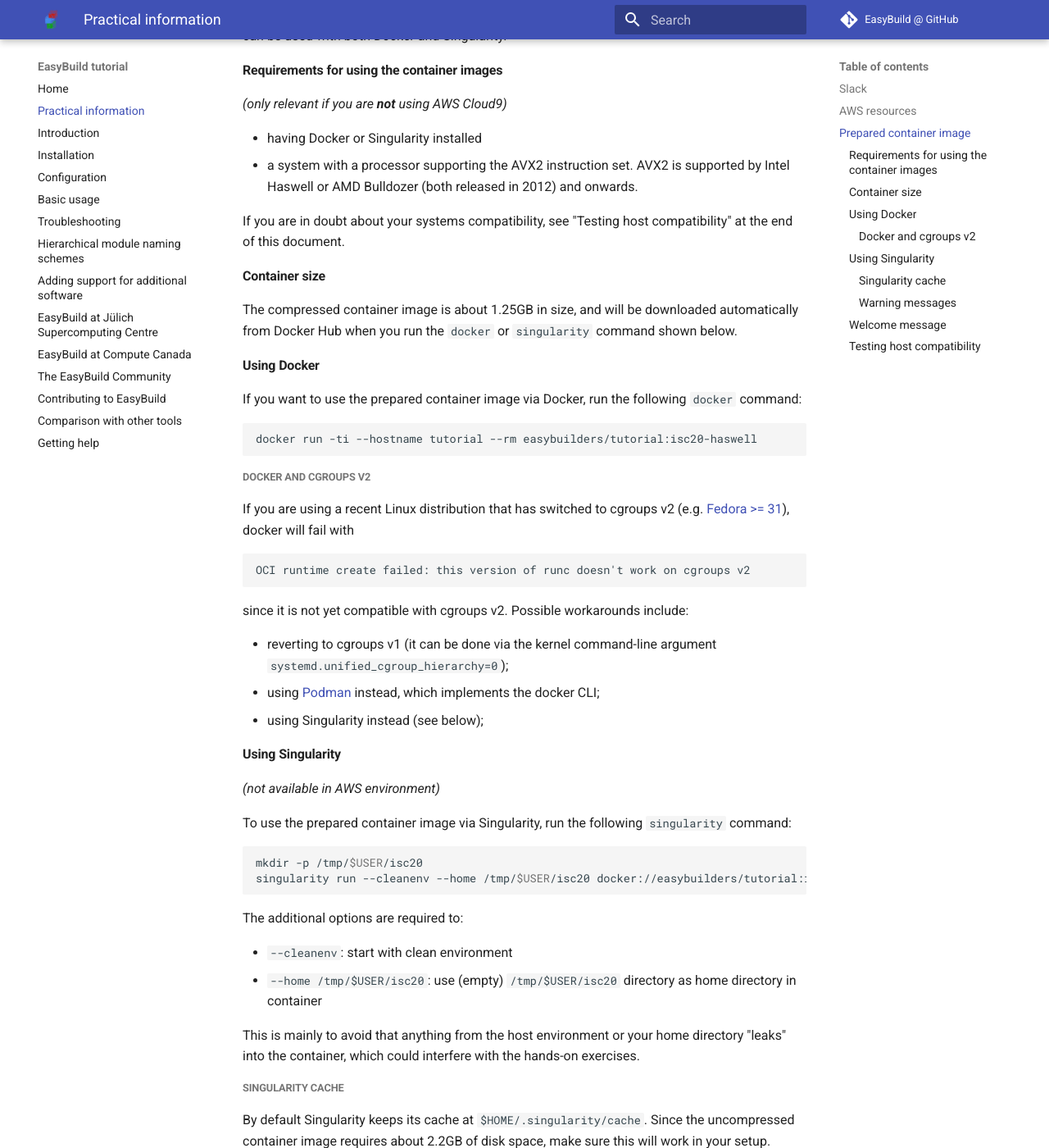
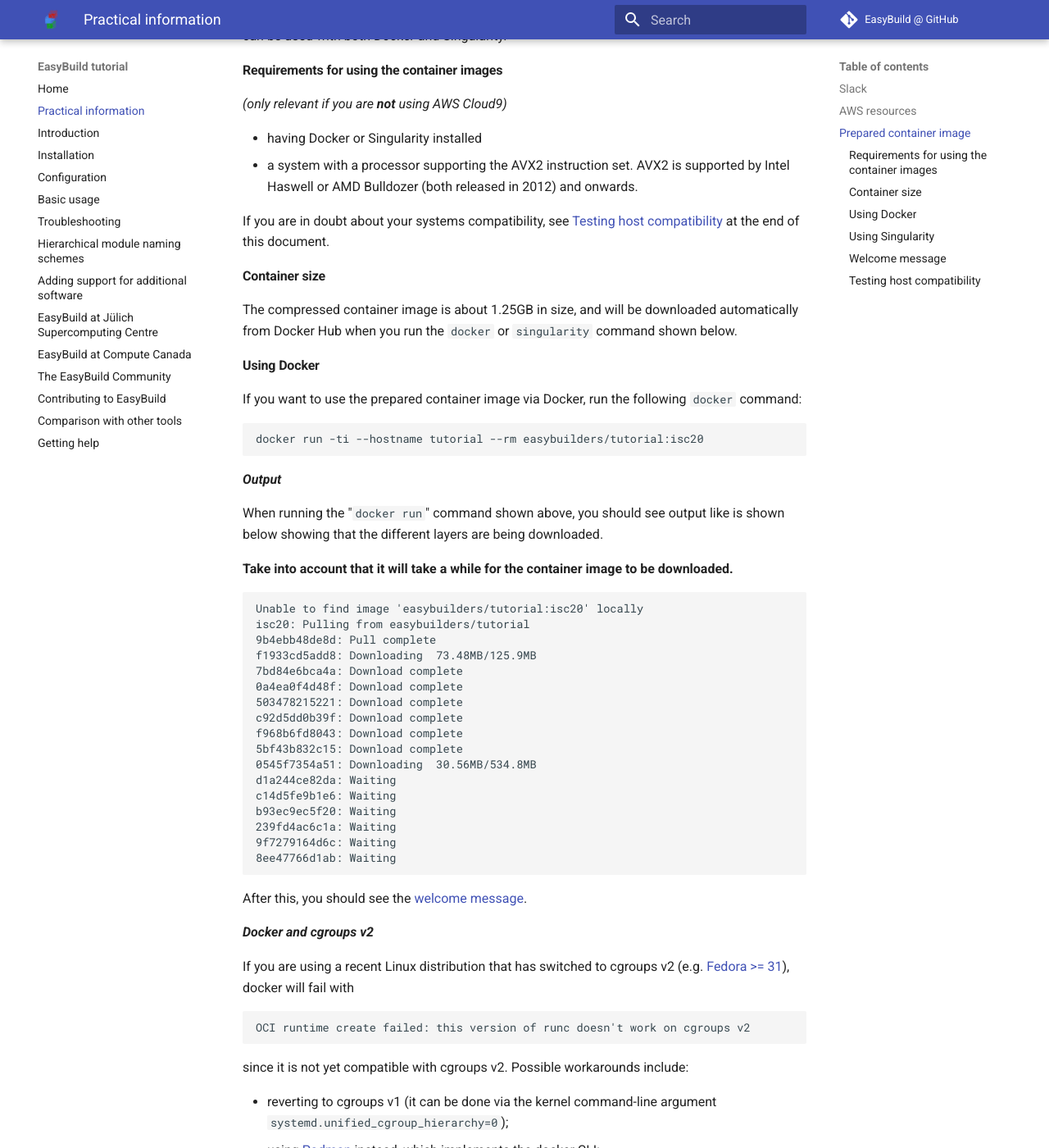
Before and after one commit to easybuilders/easybuild-tutorial, an MkDocs documentation site: the page built from docs/practical_information/README.md, in a window 1280 px wide and 1400 px high, scrolled down 1032 px. Shown: the whole window at 82% size. Built offline with MkDocs 1.6.1 and Material for MkDocs 9.7.7, drawn with Linux system fonts in a browser that asks for light colours; some of the changed text lies outside the part shown.

Commit message:
switch to easybuilders/tutorial:isc20 in practical info + show output of downloading container image

````diff
--- a/docs/practical_information/README.md
+++ b/docs/practical_information/README.md
@@ -46,7 +46,7 @@ The container is available through the [`easybuilders/tutorial` repository on Do
 * having Docker or Singularity installed
 * a system with a processor supporting the AVX2 instruction set. AVX2 is supported by Intel Haswell or AMD Bulldozer (both released in 2012) and onwards.
 
-If you are in doubt about your systems compatibility, see "Testing host compatibility" at the end of this document.
+If you are in doubt about your systems compatibility, see [Testing host compatibility](#testing-host-compatibility) at the end of this document.
 
 #### Container size
 
@@ -59,10 +59,39 @@ If you want to use the prepared container image via Docker,
 run the following `docker` command:
 
 ```
-docker run -ti --hostname tutorial --rm easybuilders/tutorial:isc20-haswell
+docker run -ti --hostname tutorial --rm easybuilders/tutorial:isc20
 ```
 
-##### Docker and cgroups v2
+***Output***
+
+When running the "`docker run`" command shown above, you should see output like is shown below
+showing that the different layers are being downloaded.
+
+**Take into account that it will take a while for the container image to be downloaded.**
+
+```
+Unable to find image 'easybuilders/tutorial:isc20' locally
+isc20: Pulling from easybuilders/tutorial
+9b4ebb48de8d: Pull complete
+f1933cd5add8: Downloading  73.48MB/125.9MB
+7bd84e6bca4a: Download complete
+0a4ea0f4d48f: Download complete
+503478215221: Download complete
+c92d5dd0b39f: Download complete
+f968b6fd8043: Download complete
+5bf43b832c15: Download complete
+0545f7354a51: Downloading  30.56MB/534.8MB
+d1a244ce82da: Waiting
+c14d5fe9b1e6: Waiting
+b93ec9ec5f20: Waiting
+239fd4ac6c1a: Waiting
+9f7279164d6c: Waiting
+8ee47766d1ab: Waiting
+```
+
+After this, you should see the [welcome message](#welcome-message).
+
+***Docker and cgroups v2***
 
 If you are using a recent Linux distribution that has switched to cgroups v2
  (e.g. [Fedora >= 31](https://www.redhat.com/sysadmin/fedora-31-control-group-v2)), docker will fail with
@@ -86,7 +115,7 @@ run the following `singularity` command:
 
 ```shell
 mkdir -p /tmp/$USER/isc20
-singularity run --cleanenv --home /tmp/$USER/isc20 docker://easybuilders/tutorial:isc20-haswell
+singularity run --cleanenv --home /tmp/$USER/isc20 docker://easybuilders/tutorial:isc20
 ```
 
 The additional options are required to:
@@ -97,7 +126,41 @@ The additional options are required to:
 This is mainly to avoid that anything from the host environment or your home directory "leaks" into
 the container, which could interfere with the hands-on exercises.
 
-##### Singularity cache
+***Output***
+
+When running the "`singularity run`" command shown above, you should see output like is shown below.
+
+**Take into account that it will take a while for the container image to be downloaded.**
+
+```
+INFO:    Converting OCI blobs to SIF format
+INFO:    Starting build...
+Getting image source signatures
+Copying blob 9b4ebb48de8d done
+Copying blob f1933cd5add8 done
+Copying blob 7bd84e6bca4a done
+Copying blob 0a4ea0f4d48f done
+Copying blob 503478215221 done
+Copying blob c92d5dd0b39f done
+Copying blob f968b6fd8043 done
+Copying blob 5bf43b832c15 done
+Copying blob 0545f7354a51 done
+Copying blob d1a244ce82da done
+Copying blob c14d5fe9b1e6 done
+Copying blob b93ec9ec5f20 done
+Copying blob 239fd4ac6c1a done
+Copying blob 9f7279164d6c done
+Copying blob 8ee47766d1ab done
+Copying config 717b13fece done
+Writing manifest to image destination
+Storing signatures
+...
+INFO:    Creating SIF file...
+```
+
+After this, you should see the [welcome message](#welcome-message).
+
+***Singularity cache***
 
 By default Singularity keeps its cache at `$HOME/.singularity/cache`.
 Since the uncompressed container image requires about 2.2GB of disk space,
@@ -111,7 +174,7 @@ to make Singulartiy use a different location:
 export SINGULARITY_CACHEDIR=/tmp/$USER/singularity
 ```
 
-##### Warning messages
+***Warning messages***
 
 When running the Docker container with Singularity, you may see a bunch of warning messages like
 this pass by:
````
